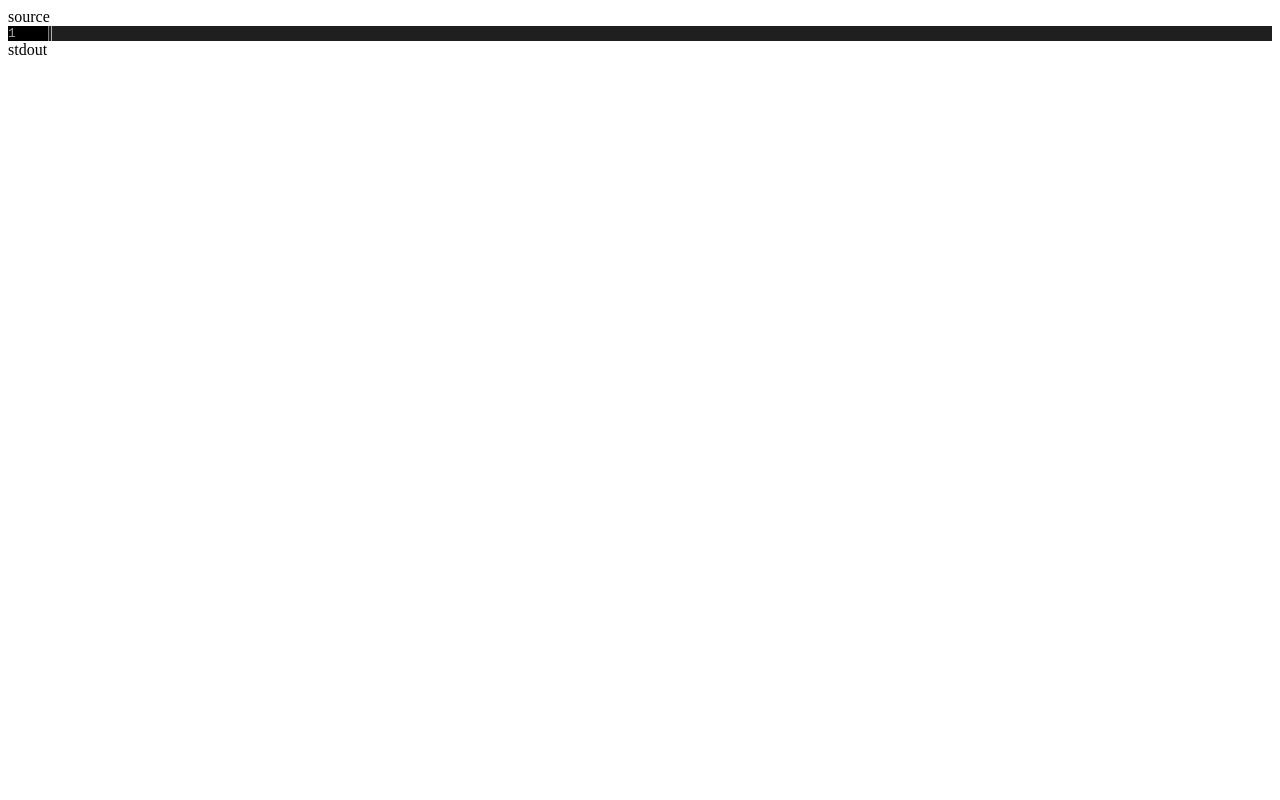
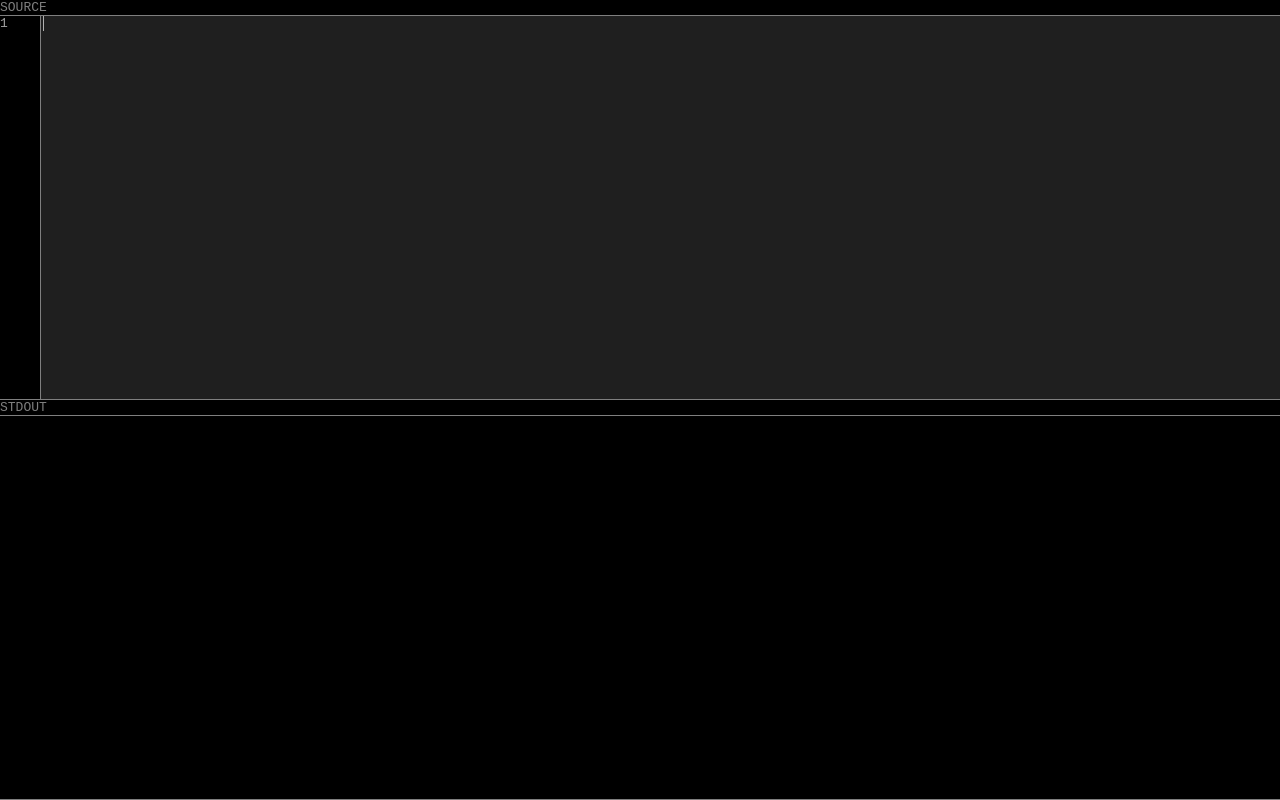
Before and after one commit to XWasHere/xwashere.github.io, a website: page docs/calc/index.html in a window 1280 px wide. Drawn offline with Linux system fonts and the light colour scheme.

Commit message:
Update calc.css

```diff
--- a/docs/calc/calc.css
+++ b/docs/calc/calc.css
@@ -13,8 +13,64 @@
     along with this program.  If not, see <https://www.gnu.org/licenses/>.
 */
 
-.expr {
-	border-style: solid;
+body {
+	width: 100%;
+	height: 100%;
+	margin: 0px;
+	position: absolute;
+}
+
+.root {
+	width: 100%;
+	height: 100%;
+}
+
+.input {
+	width: 100%;
+	height: 50%;
+}
+
+.src {
+	height: 100%;
+	width: 100%;
+	border-top-width: 1px;
+	border-top-color: #a0a0a0;
+	border-top-style: solid;
+	border-bottom-width: 1px;
+	border-bottom-color: #a0a0a0;
+	border-bottom-style: solid;
+}
+
+.output {
+	width: 100%;
+	height: 50%;
+	flex-grow: 1;
+	flex-shrink: 0;
+}
+
+.panel {
+	background-color: #000000;
+	display: flex;
+	flex-direction: column;
+}
+
+.panel>a {
+	color: #7f7f7f;
+	border-color: #7f7f7f;
+	border-bottom-style: solid;
 	border-width: 1px;
-	min-height: 20px;
+	text-transform: uppercase;
+	font-family: monospace;
+	flex-shrink: 0;
+	flex-grow: 0;
 }
+
+.panel>div {
+	font-family: monospace;
+	color: #7f7f7f;
+	border-color: #7f7f7f;
+	border-bottom-style: solid;
+	border-bottom-width: 1px;
+	flex-grow: 1;
+	flex-shrink: 0;
+}
```
